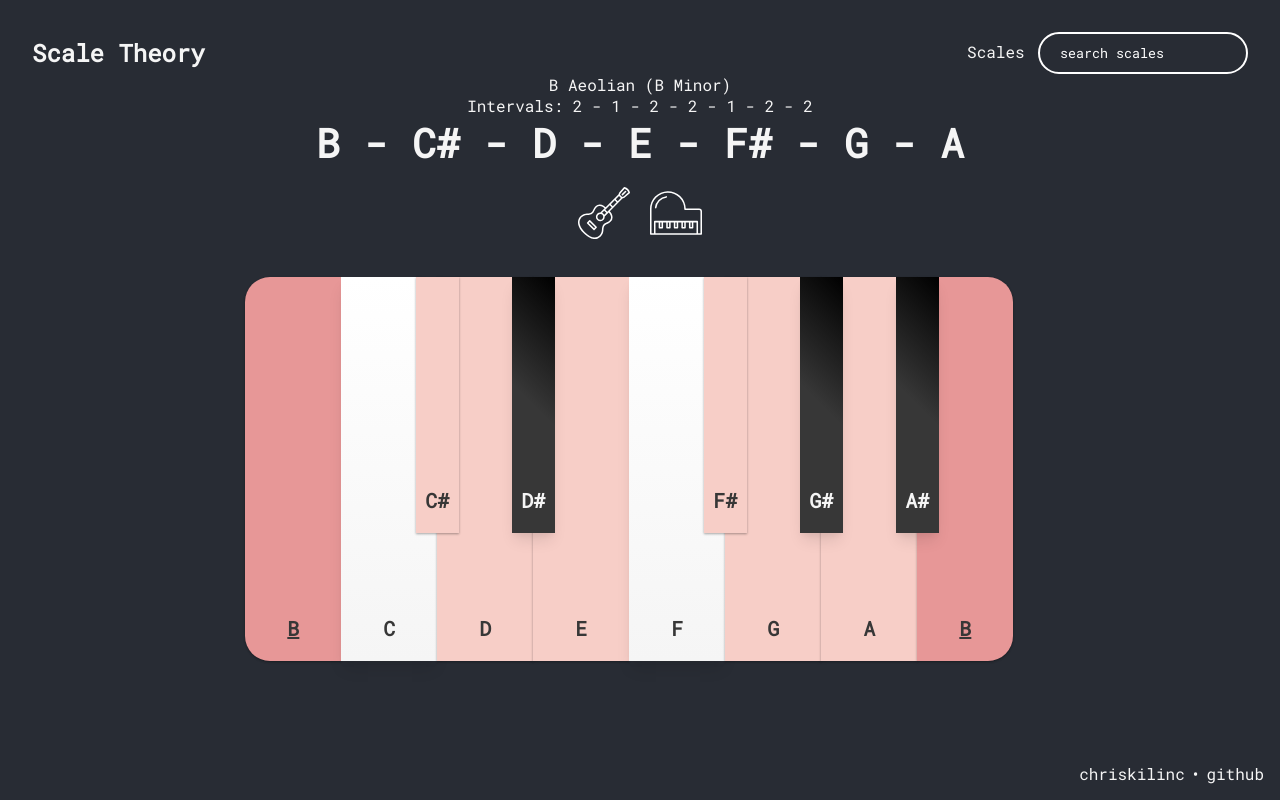
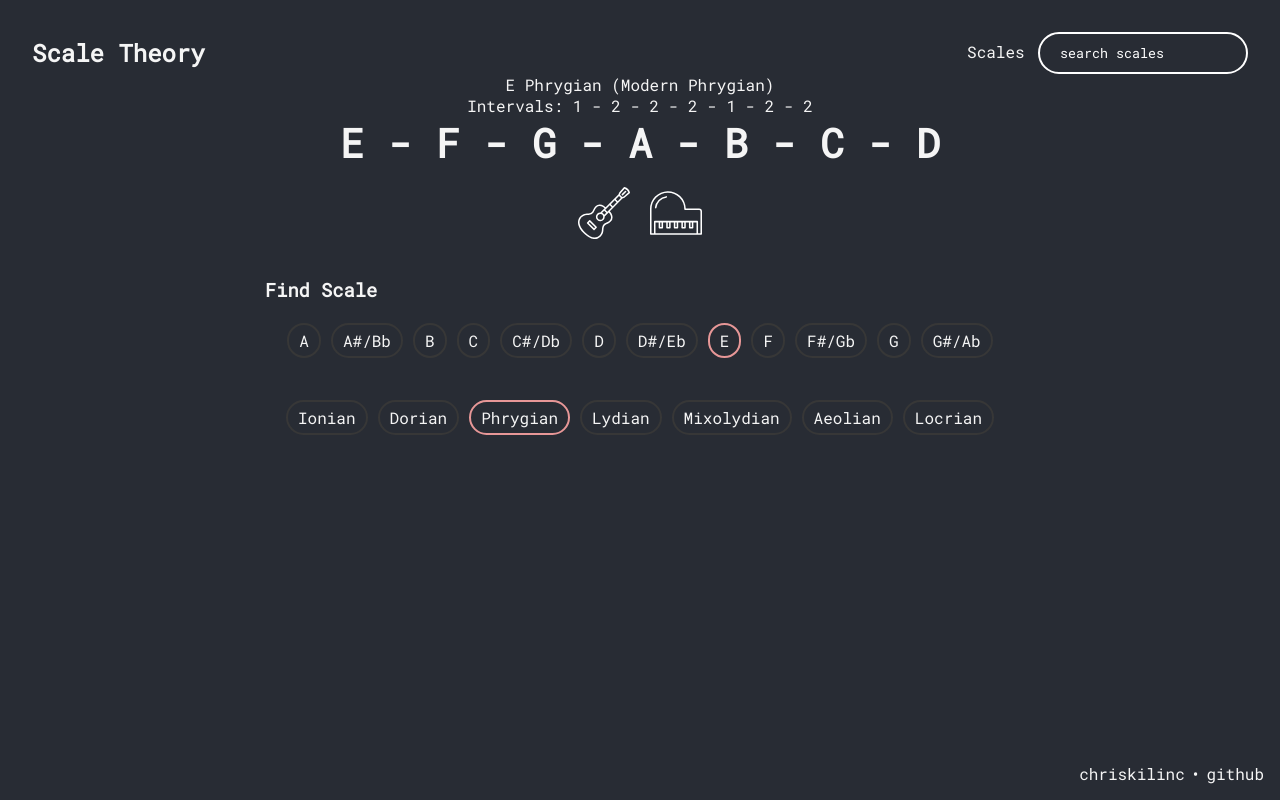
Before and after one commit to chriskilinc/scale-theory, a React (Create React App) app: page / in a window 1280 px wide. Built offline with nearby package versions, Linux system fonts and the light colour scheme.

Commit message:
Implement Dynamic Scale search
And some tydying up.

```diff
--- a/src/App.css
+++ b/src/App.css
@@ -3,6 +3,7 @@
   --piano-color-secondary: #373737;
   --piano-color-active: #f7cec7;
   --piano-color-isKey: #e79797;
+  --ui-border-radius: 50px;
   --piano-key-white-height: 24em;
   --piano-key-margin: -1.3333em; /* TODO: --piano-key-white-height / 18 and negated */
   --piano-key-white-width: calc(var(--piano-key-white-height) / 4);
@@ -27,16 +28,31 @@
   display: flex;
   width: 100%;
 }
-
 .navigation-container {
   display: flex;
   width: 100%;
   justify-content: space-between;
   align-items: center;
 }
+.search {
+  padding: 0.75em 1.5em;
+  background: transparent;
+  border: 2px solid #fff;
+  border-radius: var(--ui-border-radius);
+  color: #fff;
+  margin-left: 1em;
+  outline: none;
+}
+.search:focus {
+  border-color: #fff;
+}
 
 .header-content {
   margin-bottom: 1em;
+}
+
+header h2 {
+  font-size: 2.5em;
 }
 
 .instruments-options .icon {
@@ -59,10 +75,6 @@ footer {
   right: 0;
 }
 
-header h2 {
-  font-size: 2.5em;
-}
-
 .header-content {
   display: flex;
   flex-direction: column;
@@ -78,6 +90,43 @@ a.icon svg {
   height: 3.5em;
   width: 3.5em;
   fill: #fff;
+}
+
+/* Scales */
+.scales-view {
+  display: flex;
+  flex-direction: column;
+}
+.scale-view .keys {
+  display: flex;
+  flex-wrap: wrap;
+  justify-content: center;
+  padding: 1em;
+}
+.scale-view .keys .key {
+  padding: 5px 10px;
+  margin: 5px;
+  border: 2px solid var(--piano-color-secondary);
+  border-radius: var(--ui-border-radius);
+}
+.scale-view .keys .key.current {
+  border-color: var(--piano-color-isKey);
+}
+
+.scale-view .modes {
+  display: flex;
+  flex-wrap: wrap;
+  justify-content: center;
+  padding: 1em;
+}
+.scale-view .modes .mode {
+  padding: 5px 10px;
+  margin: 5px;
+  border: 2px solid var(--piano-color-secondary);
+  border-radius: var(--ui-border-radius);
+}
+.scale-view .modes .mode.current {
+  border-color: var(--piano-color-isKey);
 }
 
 /* PIANO */
@@ -134,7 +183,7 @@ a.icon svg {
   box-shadow: rgba(0, 0, 0, 0.12) 0px 1px 3px, rgba(0, 0, 0, 0.24) 0px 1px 2px;
   color: var(--piano-color-secondary);
 }
-.piano .key[isKey="true"] {
+.piano .key[iskey="true"] {
   background: var(--piano-color-isKey);
   text-decoration: underline;
 }
@@ -329,16 +378,3 @@ a.icon svg {
 }
 
 /* TODO: remake the guitar in flex */
-
-.search {
-  padding: 0.75em 1.5em;
-  background: transparent;
-  border: 2px solid #fff;
-  border-radius: 47px;
-  color: #fff;
-  margin-left: 1em;
-  outline: none;
-}
-.search:focus {
-  border-color: #fff;
-}
--- a/src/App.js
+++ b/src/App.js
@@ -1,51 +1,74 @@
 import { useEffect, useState, useRef } from 'react';
 import './App.css';
-import { scales, chromaticScale } from './scales';
-import svgGuitar from "./assets/guitar.svg";
+import { scaleExamples, chromaticScale, chromaticScaleExtended, scales, modes } from './scales';
 import { Footer } from './Footer';
 
 
 function App() {
-  const [scale, setScale] = useState(scales[2]);
-  const [notes, setNotes] = useState({
+  const [selectedKey, setSelectedKey] = useState("E");
+  const [selectedMode, setSelectedMode] = useState("Phrygian");
+  const [scale, setScale] = useState(scaleExamples[0]);
+  const [piano, setPiano] = useState([]);
+
+  // TODO: remake along with guitar
+  const [guitarNotes, setNotes] = useState({
     e: ['E', 'F', 'F#', 'G', 'G#', 'A', 'A#', 'B', 'C', 'C#', 'D', 'D#', 'E'],
-    a: ['A', 'A#', 'B', 'C', 'C#', 'D', 'D#', 'E', 'F', 'F#', 'G', 'G#', "A"],
+    a: ['A', 'A#/Bb', 'B', 'C', 'C#/Db', 'D', 'D#/Eb', 'E', 'F', 'F#/Gb', 'G', 'G#/Ab'],
     d: ['D', 'D#', 'E', 'F', 'F#', 'G', 'G#', 'A', 'A#', 'B', 'C', 'C#', 'D'],
     g: ['G', 'G#', 'A', 'A#', 'B', 'C', 'C#', 'D', 'D#', 'E', 'F', 'F#', 'G'],
     b: ['B', 'C', 'C#', 'D', 'D#', 'E', 'F', 'F#', 'G', 'G#', 'A', 'A#', 'B']
   });
-  const [piano, setPiano] = useState(['C', 'C#', 'D', 'D#', 'E', 'F', 'F#', 'G', 'G#', 'A', 'A#', 'B']);
+
   const [pianoVisible, setPianoVisible] = useState(true);
   const [guitarVisible, setGuitarVisible] = useState(false);
-  const [pianoArranged, setpianoArranged] = useState(false);
+  const [scalesVisible, setScalesVisible] = useState(true);
+  const [instrumentsVisible, setInstrumentsVisible] = useState(false);
 
-  const arrangedScaleBykey = (key) => {
-    const noteIndex = chromaticScale.findIndex((note) => note == key);
-    const newScale = chromaticScale.slice(noteIndex, chromaticScale.length);
-    newScale.push(...chromaticScale.slice(0, noteIndex));
+  const getArrangedChromaticScaleByKey = (key) => {
+    const noteIndex = chromaticScaleExtended.findIndex((note) => note == key);
+    const newScale = chromaticScaleExtended.slice(noteIndex, chromaticScale.length);
+    newScale.push(...chromaticScaleExtended.slice(0, noteIndex));
     return newScale;
   }
 
   useEffect(() => {
-    setPiano(arrangedScaleBykey(scale.notes[0]));
-  },[])
+    const scale = calculateScale(selectedKey, selectedMode);
+    const piano = getArrangedChromaticScaleByKey(selectedKey);
 
-  useEffect(() => {
-    if(piano[piano.length-1].includes("#")) {
-      // last is flat
+    if (piano[piano.length - 1].includes("#")) {
+      // last is shart or flat
       piano.push(piano[0]);
-      setpianoArranged(true);
     } else if (piano[0].includes("#")) {
-      // first is flat
-      piano.unshift(piano[piano.length -1]);
-      setpianoArranged(true);
+      // first is sharp or flat
+      piano.unshift(piano[piano.length - 1]);
     }
 
-  }, [piano])
+    setScale(scale);
+    setPiano(piano);
+  }, [selectedKey, selectedMode]);
 
-  useEffect(() => {
-    pianoArranged && setPiano(piano);
-  },[pianoArranged])
+  const calculateScale = (key, mode) => {
+    const modeInfo = modes.find(m => m.name == mode);
+    const accumilatedIntervals = modeInfo.intervals.reduce((acc, current, i, array) => {
+      i != array.length - 1 && acc.push(acc[i] + parseInt(current));
+      return acc;
+    }, [0]);
+    const sortedChromaticScale = getArrangedChromaticScaleByKey(key);
+    const notes = accumilatedIntervals.map(i => sortedChromaticScale[i]);
+
+    return {
+      name: `${key} ${mode}`,
+      altName: modeInfo.altName || "unknown",
+      notes,
+      intervals: modeInfo.intervals,
+      mode,
+    }
+  }
+
+  const onScalesClick = (e) => {
+    setScalesVisible(!scalesVisible);
+    setInstrumentsVisible(!instrumentsVisible);
+  }
 
   return (
     <div className="App">
@@ -54,7 +77,7 @@ function App() {
           <div className="navigation-container">
             <div><h1>Scale Theory</h1></div>
             <div>
-              <a href="#">Scales</a>
+              <a href="#" onClick={() => onScalesClick()}>Scales</a>
               <input className="search" placeholder="search scales" />
             </div>
           </div>
@@ -87,6 +110,17 @@ function App() {
 
       <main className="main container">
 
+        <section className={`scale-view ${scalesVisible ? 'visible' : 'hidden'}`}>
+          <h3>Find Scale</h3>
+          <div className="keys">
+            {chromaticScaleExtended.map(key => <a href="#" className={`key ${key == selectedKey ? 'current' : ''}`} onClick={() => setSelectedKey(key)} key={key}>{key}</a>)}
+          </div>
+          <div className="modes">
+            {modes.map(mode => <a href="#" className={`mode ${mode.name == selectedMode ? 'current' : ''}`} onClick={() => setSelectedMode(mode.name)} key={mode.name}>{mode.name}</a>)}
+          </div>
+        </section>
+
+        <div className={`instruments ${instrumentsVisible ? 'visible' : 'hidden'}`}>
           <section className={`piano ${pianoVisible ? 'visible' : 'hidden'}`}>
             <div className="piano-container">
               {piano.map((note, i, arr) => {
@@ -95,7 +129,7 @@ function App() {
                 const pianoKey = note.includes("#") ? "black" : "white";
                 const isKey = (note == scale.notes[0]).toString();
                 const classes = `key ${pianoKey} ${note}`;
-              return <div key={reactKey} note={note} active={active} isKey={isKey} className={classes}><p>{note}</p></div>
+                return <div key={reactKey} note={note} active={active} iskey={isKey} className={classes}><p>{note}</p></div>
               })}
             </div>
           </section>
@@ -142,28 +176,30 @@ function App() {
             </ul>
             <div className="notes">
               <div className="mask low-e">
-              <ul>{notes.e.map((note, i) => <li key={`E-${note}-${i}`} className={scale.notes.includes(note) ? "visible" : "hidden"}>{note}</li>)}</ul>
+                <ul>{guitarNotes.e.map((note, i) => <li key={`E-${note}-${i}`} className={scale.notes.includes(note) ? "visible" : "hidden"}>{note}</li>)}</ul>
               </div>
               <div className="mask a">
-              <ul>{notes.a.map((note, i) => <li key={`A-${note}-${i}`} className={scale.notes.includes(note) ? "visible" : "hidden"}>{note}</li>)}</ul>
+                <ul>{guitarNotes.a.map((note, i) => <li key={`A-${note}-${i}`} className={scale.notes.includes(note) ? "visible" : "hidden"}>{note}</li>)}</ul>
               </div>
               <div className="mask d">
-              <ul>{notes.d.map((note, i) => <li key={`D-${note}-${i}`} className={scale.notes.includes(note) ? "visible" : "hidden"}>{note}</li>)}</ul>
+                <ul>{guitarNotes.d.map((note, i) => <li key={`D-${note}-${i}`} className={scale.notes.includes(note) ? "visible" : "hidden"}>{note}</li>)}</ul>
               </div>
               <div className="mask g">
-              <ul>{notes.g.map((note, i) => <li key={`G-${note}-${i}`} className={scale.notes.includes(note) ? "visible" : "hidden"}>{note}</li>)}</ul>
+                <ul>{guitarNotes.g.map((note, i) => <li key={`G-${note}-${i}`} className={scale.notes.includes(note) ? "visible" : "hidden"}>{note}</li>)}</ul>
               </div>
               <div className="mask b">
-              <ul>{notes.b.map((note, i) => <li key={`B-${note}-${i}`} className={scale.notes.includes(note) ? "visible" : "hidden"}>{note}</li>)}</ul>
+                <ul>{guitarNotes.b.map((note, i) => <li key={`B-${note}-${i}`} className={scale.notes.includes(note) ? "visible" : "hidden"}>{note}</li>)}</ul>
               </div>
               <div className="mask high-e">
-              <ul>{notes.e.map((note, i) => <li key={`e-${note}-${i}`} className={scale.notes.includes(note) ? "visible" : "hidden"}>{note}</li>)}</ul>
+                <ul>{guitarNotes.e.map((note, i) => <li key={`e-${note}-${i}`} className={scale.notes.includes(note) ? "visible" : "hidden"}>{note}</li>)}</ul>
               </div>
             </div>
             <div className="numbers">
               {Array.from({ length: 12 }, (v, i) => i + 1).map(num => <p>{num}</p>)}
             </div>
           </div>
+        </div>
+
 
         {/* <div className="controls">
           <a className="up" href="#">Tune 1/2 Step Up</a>
@@ -186,6 +222,8 @@ function App() {
             <li>G#</li>
           </ul>
         </div> */}
+
+        {/* <p>DEBUG:: CurrentKey: {selectedKey} // CurrentMode: {selectedMode}</p> */}
         {Footer}
       </main>
     </div >
--- a/src/index.css
+++ b/src/index.css
@@ -40,3 +40,7 @@ a {
 .padding-around-s {
   padding: 0 6px;
 }
+
+.hidden {
+  display: none;
+}
--- a/src/scales.js
+++ b/src/scales.js
@@ -1,4 +1,82 @@
+export const modes = [
+    {
+        name: "Ionian",
+        intervals: ["2", "2", "1", "2", "2", "2", "1"]
+    },
+    {
+        name: "Dorian",
+        intervals: ["2", "1", "2", "2", "2", "1", "2"]
+    },
+    {
+        name: "Phrygian",
+        intervals: ["1", "2", "2", "2", "1", "2", "2"],
+        altName: "Modern Phrygian",
+    },
+    {
+        name: "Lydian",
+        intervals: ["2", "2", "2", "1", "2", "2", "1"],
+    },
+    {
+        name: "Mixolydian",
+        intervals: ["2", "2", "1", "2", "2", "1", "2"],
+    },
+    {
+        name: "Aeolian",
+        intervals: ["2", "1", "2", "2", "1", "2", "2"],
+    },
+    {
+        name: "Locrian",
+        intervals: ["1", "2", "2", "1", "2", "2", "2"],
+    },
+]
+
 export const scales = [
+    {
+        name: "Major Scale",
+        modes: [
+            {
+                name: "Ionian",
+                intervals: ["2", "2", "1", "2", "2", "2", "1"]
+            },
+            {
+                name: "Dorian",
+                intervals: ["2", "1", "2", "2", "2", "1", "2"]
+            },
+            {
+                name: "Phrygian",
+                intervals: ["1", "2", "2", "2", "1", "2", "2"],
+            },
+            {
+                name: "Lydian",
+                intervals: ["2", "2", "2", "1", "2", "2", "1"],
+            },
+            {
+                name: "Mixolydian",
+                intervals: ["2", "2", "1", "2", "2", "1", "2"],
+            },
+            {
+                name: "Aeolian",
+                intervals: ["2", "1", "2", "2", "1", "2", "2"],
+            },
+            {
+                name: "Locrian",
+                intervals: ["1", "2", "2", "1", "2", "2", "2"],
+            },
+        ]
+    },
+    {
+        name: "Double harmonic scale",
+        modes: [
+            {
+                name: "Double harmonic major",
+                degrees: ["1", "b2", "3", "4", "5", "b6", "7", "8"],
+                intervals: ["1", "3", "1", "2", "1", "3", "1"],
+            },
+        ]
+    }
+];
+
+export const scaleExamples = [
     {
         name: "A Ionian",
         altName: "A Major",
@@ -36,4 +114,5 @@ export const scales = [
     },
 ];
 
-export const chromaticScale = ['A', 'A#', 'B', 'C', 'C#', 'D', 'D#', 'E', 'F', 'F#', 'G', 'G#'];
+export const chromaticScale = ['A', 'A#', 'B', 'C', 'C#', 'D', 'D#', 'E', 'F', 'F#', 'G', 'G#'];    // TODO:    Remove?
+export const chromaticScaleExtended = ['A', 'A#/Bb', 'B', 'C', 'C#/Db', 'D', 'D#/Eb', 'E', 'F', 'F#/Gb', 'G', 'G#/Ab']; // TODO:    rename
```
Lines whose indentation alone changed are shown as unchanged.
